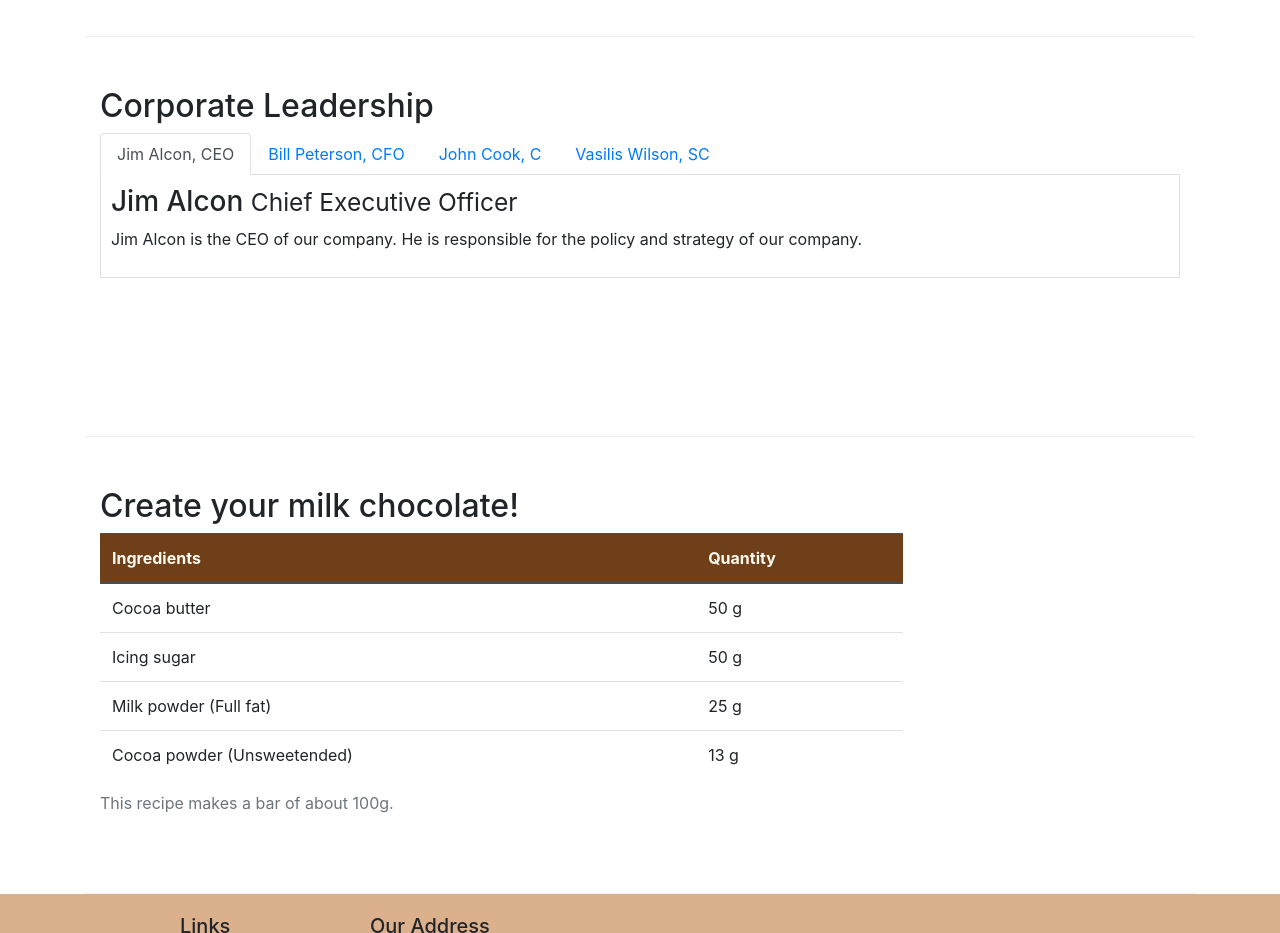
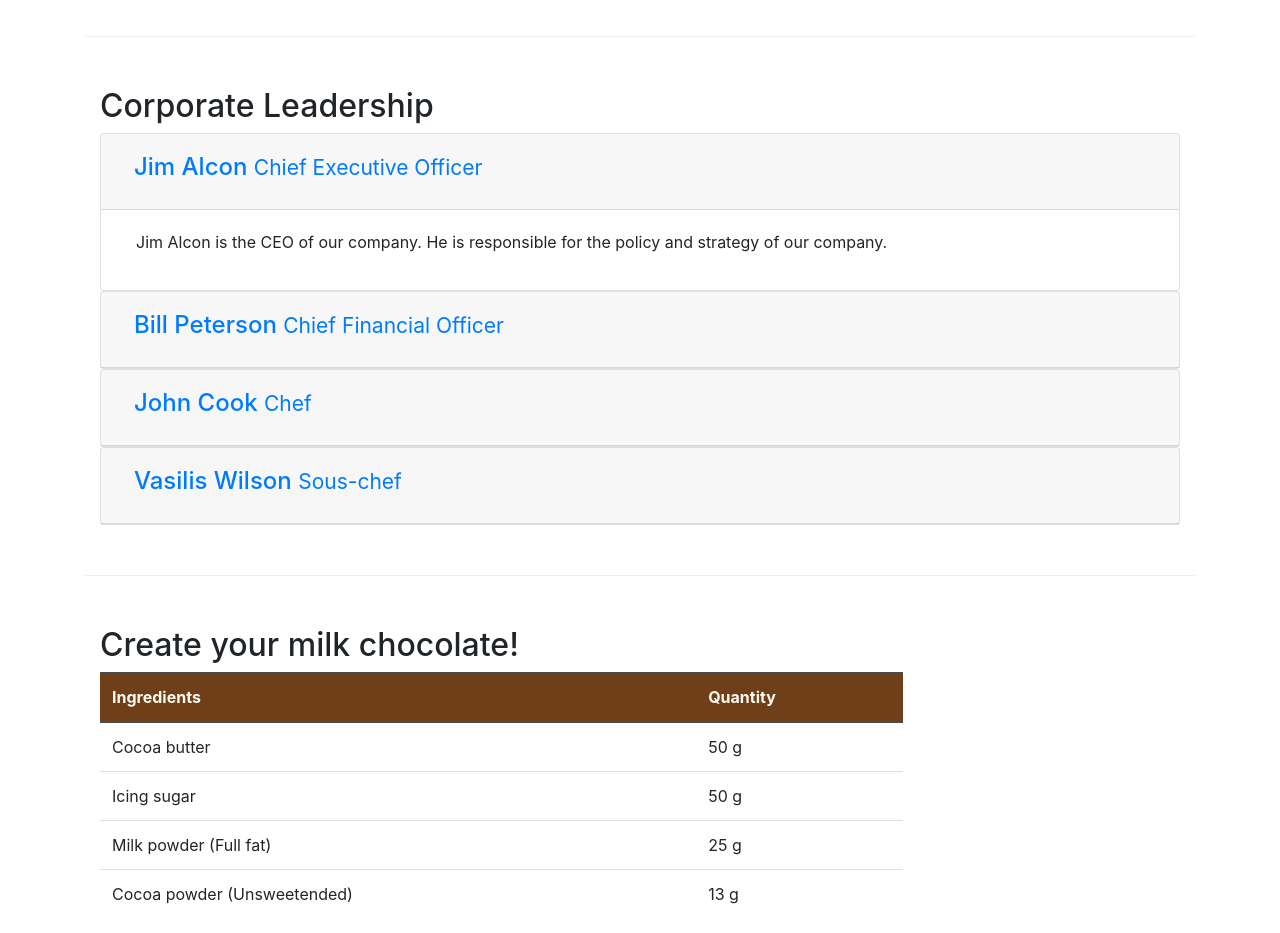
Before and after one commit to DimitraKaf/leChocolat, a plain HTML site: page aboutus.html in a window 1280 px wide. Shown: the part 1140-2073 px from the top of the page. Drawn offline with nearby package versions, Linux system fonts and the light colour scheme.

Commit message:
Accordion

```diff
--- a/aboutus.html
+++ b/aboutus.html
@@ -100,7 +100,7 @@
                 <h2>Corporate Leadership</h2>
 
 
-                <ul class="nav nav-tabs">
+                <!-- <ul class="nav nav-tabs">
                     <li class="nav-item">
                         <a class="nav-link active" href="#tab1" role="tab" data-toggle="tab"> Jim Alcon, CEO</a>
                     </li>
@@ -149,7 +149,68 @@
                             contributes his innovative
                             ideas in our products. </p>
                     </div>
+                </div> -->
+                <div id="accordion">
+                    <div class="card">
+                        <div class="card-header" id="headingOne">
+                            <button class="btn btn-link" data-toggle="collapse" data-target="#collapseOne"
+                                aria-expanded="true" aria-controls="collapseOne">
+                                <h4>Jim Alcon <small>Chief Executive Officer </small></h4>
+                            </button>
+                        </div>
+                        <div id="collapseOne" class="collapse show" aria-labelledby="headingOne"
+                            data-parent="#accordion">
+                            <div class="card-body">
+                                <p class="col d-none d-sm-block">Jim Alcon is the CEO of our company. He is responsible
+                                    for the policy and strategy of our company. </p>
+                            </div>
+                        </div>
+                    </div>
+                    <div class="card">
+                        <div class="card-header" id="headingTwo">
+                            <button class="btn btn-link collapsed" data-toggle="collapse" data-target="#collapseTwo"
+                                aria-expanded="false" aria-controls="collapseTwo">
+                                <h4>Bill Peterson <small>Chief Financial Officer </small></h4>
+                            </button>
+                        </div>
+                        <div id="collapseTwo" class="collapse" aria-labelledby="headingTwo" data-parent="#accordion">
+                            <div class="card-body">
+                                <p class="col d-none d-sm-block">Bill Peterson is the CFO of our company. He is
+                                    responsible for all the financial decisions of our company. </p>
+                            </div>
+                        </div>
+                    </div>
+                    <div class="card">
+                        <div class="card-header" id="headingThree">
+                            <button class="btn btn-link collapsed" data-toggle="collapse" data-target="#collapseThree"
+                                aria-expanded="false" aria-controls="collapseThree">
+                                <h4>John Cook <small>Chef</small></h4>
+                            </button>
+                        </div>
+                        <div id="collapseThree" class="collapse" aria-labelledby="headingThree"
+                            data-parent="#accordion">
+                            <div class="card-body">
+                                <p class="col d-none d-sm-block">Our Chef, John Cook has specialized in the production
+                                    of chocolates and he has created the receipts for our chocolates. </p>
+                            </div>
+                        </div>
+                    </div>
+                    <div class="card">
+                        <div class="card-header" id="headingFour">
+                            <button class="btn btn-link collapsed" data-toggle="collapse" data-target="#collapseFour"
+                                aria-expanded="false" aria-controls="collapseFour">
+                                <h4>Vasilis Wilson <small>Sous-chef </small></h4>
+                            </button>
+                        </div>
+                        <div id="collapseFour" class="collapse" aria-labelledby="headingFour" data-parent="#accordion">
+                            <div class="card-body">
+                                <p class="col d-none d-sm-block">Vasilis Wilson is well informed of all the current
+                                    trends in pastry and contributes his innovative ideas in our products. </p>
+                            </div>
+                        </div>
+                    </div>
                 </div>
+
             </div>
         </div>
 
```
